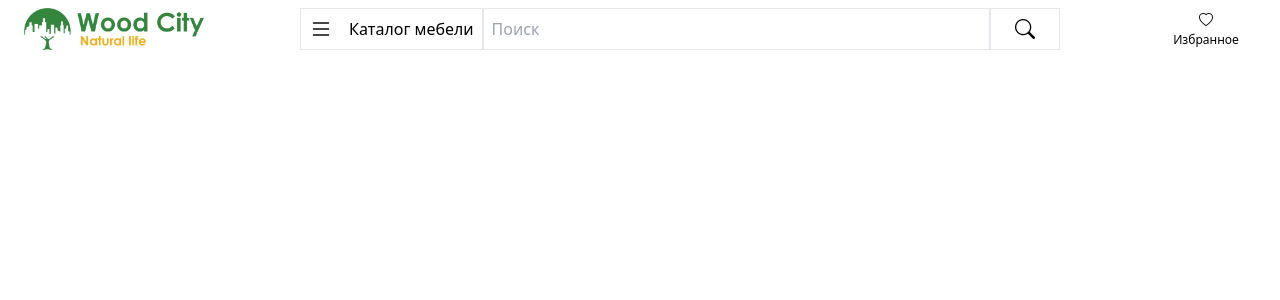
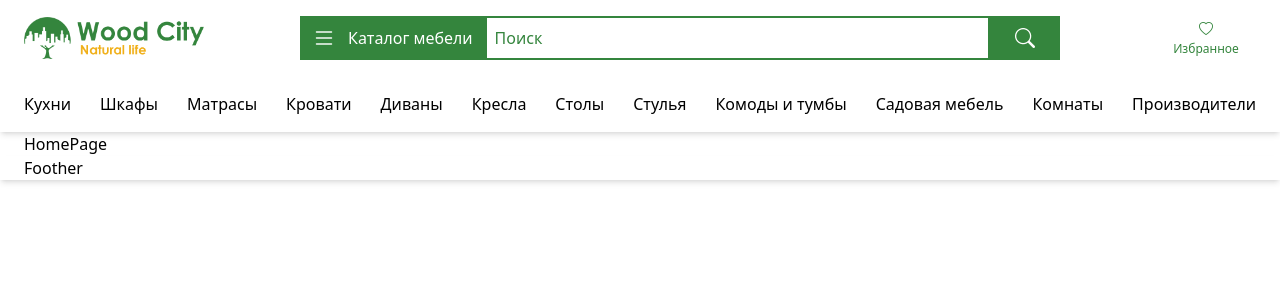
Before and after one commit to shahbozshirinboyev/sofa.wood-city.uz, a React (Vite) app: page / in a window 1280 px wide. Shown: the top 300 px of the page. Built offline with nearby package versions, Linux system fonts and the light colour scheme.

Commit message:
HomePage in process...

```diff
--- a/src/App.jsx
+++ b/src/App.jsx
@@ -6,6 +6,7 @@ import RooutLayout from "./layouts/RooutLayout";
 
 // pages
 import ErrorPage from "./pages/ErrorPage";
+import HomePage from "./pages/HomePage";
 
 function App() {
   const routes = createBrowserRouter([
@@ -13,7 +14,12 @@ function App() {
       path: "/",
       element: <RooutLayout />,
       errorElement: <ErrorPage />,
-      children: [],
+      children: [
+        {
+          index: "true",
+          element: <HomePage />,
+        },
+      ],
     },
   ]);
   return <RouterProvider router={routes} />;
--- a/src/components/Navbar.jsx
+++ b/src/components/Navbar.jsx
@@ -1,59 +1,60 @@
+import { useState } from "react";
 import logo from "/favicon/wood_city.png";
 
 function Navbar() {
+  const [open, setOpen] = useState(false);
   return (
     <>
-    <div className="flex md:flex-wrap lg:flex-nowrap py-2">
-
+      <div className="flex md:flex-wrap lg:flex-nowrap py-4">
         <div className="flex-1 order-2 md:order-1 flex justify-center md:justify-start items-center">
-
-        <div className="w-[180px]">
+          <div className="w-[180px] cursor-pointer">
             <img src={logo} alt="" />
           </div>
-
         </div>
 
         <div className="flex w-auto md:w-full lg:px-12 xl:px-24 order-1 md:order-3 lg:order-2 md:pt-4 lg:pt-0">
-
-        <button className="border">
+          <button
+            onClick={() => {
+              setOpen(!open);
+            }}
+            className="bg-maincolor text-white flex justify-center items-center"
+          >
             <div className="flex justify-center items-center">
-            <i className="bi bi-list text-[24px] px-2"></i>
-            <i className="bi hidden bi-x-lg"></i>
-            <p className="whitespace-nowrap h-full px-2 hidden md:block">Каталог мебели</p>
+              <i
+                className={`bi bi-list text-[24px] px-3 justify-center items-center ${
+                  open ? "hidden" : "flex"
+                } transition-all duration-300`}
+              ></i>
+              <i
+                className={`bi bi-x text-[24px] px-3 flex justify-center items-center ${
+                  !open ? "hidden" : "flex"
+                } transition-all duration-300`}
+              ></i>
+              <p className="whitespace-nowrap h-full pr-3 hidden md:block">
+                Каталог мебели
+              </p>
             </div>
           </button>
           <label htmlFor="" className="w-full hidden md:flex">
             <input
               type="text"
               placeholder="Поиск"
-          className="border px-2 py-0 w-full"
+              className="border-[2px] border-maincolor px-2 py-2 w-full focus:outline-none placeholder:text-maincolor text-maincolor"
             />
-        <button className="flex justify-center items-center border w-[80px]">
-        <i class="bi bi-search flex justify-center items-center text-[20px]"></i>
+            <button className="flex justify-center items-center w-[80px] bg-maincolor text-white">
+              <i className="bi bi-search flex justify-center items-center text-[20px]"></i>
             </button>
           </label>
-
         </div>
 
         <div className="flex-none md:flex-1 order-3  md:order-2 lg:order-3 flex justify-end items-center">
-
-        <div className="w-[100px] grid grid-cols-1 justify-center items-center">
+          <div className="w-[100px] grid grid-cols-1 justify-center items-center cursor-pointer text-maincolor">
             <i className="bi bi-heart text-center text-[14px]"></i>
-        <p className="text-center text-[12px]">Избранное</p>
-        </div>
-
+            <p className="text-center text-[12px] font-medium">Избранное</p>
           </div>
         </div>
-
-    {/* <div class="flex flex-wrap">
-  <div class="w-1/2 p-2 bg-red-500 order-1">Element 1</div>
-  <div class="flex-auto p-2 bg-blue-500 order-3">Element 2</div>
-  <div class="w-1/2 p-2 bg-green-500 order-2">Element 3</div>
-</div> */}
-
-
+      </div>
     </>
-
   );
 }
 
--- a/src/layouts/RooutLayout.jsx
+++ b/src/layouts/RooutLayout.jsx
@@ -1,22 +1,42 @@
 // components
+import { Outlet } from "react-router-dom";
 import Navbar from "../components/Navbar";
 
 function RooutLayout() {
   return (
-  <>
-    <section className="container">
+    <>
+    <div className="shadow-md">
+      <section className="container">
+
         <Navbar />
-    </section>
 
-    <section className="container">
-        {/* <div>contents</div> */}
-    </section>
+        <div className="py-4 hidden lg:block lg:text-[14px] xl:text-[16px]">
+          <ul className="flex justify-between items-center font-medium transition-all duration-200">
+            <li className="hover:font-medium hover:text-maincolor cursor-pointer">Кухни</li>
+            <li className="hover:font-medium hover:text-maincolor cursor-pointer">Шкафы</li>
+            <li className="hover:font-medium hover:text-maincolor cursor-pointer">Матрасы</li>
+            <li className="hover:font-medium hover:text-maincolor cursor-pointer">Кровати</li>
+            <li className="hover:font-medium hover:text-maincolor cursor-pointer">Диваны</li>
+            <li className="hover:font-medium hover:text-maincolor cursor-pointer">Кресла</li>
+            <li className="hover:font-medium hover:text-maincolor cursor-pointer">Столы</li>
+            <li className="hover:font-medium hover:text-maincolor cursor-pointer">Стулья</li>
+            <li className="hover:font-medium hover:text-maincolor cursor-pointer">Комоды и тумбы</li>
+            <li className="hover:font-medium hover:text-maincolor cursor-pointer">Садовая мебель</li>
+            <li className="hover:font-medium hover:text-maincolor cursor-pointer">Комнаты</li>
+            <li className="hover:font-medium hover:text-maincolor cursor-pointer">Производители</li>
+          </ul>
+        </div>
 
-    <section className="container">
-        {/* <div>Footer</div> */}
-    </section>
-  </>
-);
+      </section>
+    </div>
+
+      <section className="container">
+        <Outlet />
+      </section>
+
+      <div className="shadow-md"><section className="container">Foother</section></div>
+    </>
+  );
 }
 
 export default RooutLayout;
--- /dev/null
+++ b/src/pages/HomePage.jsx
@@ -0,0 +1,9 @@
+import React from 'react'
+
+function HomePage() {
+  return (
+    <div>HomePage</div>
+  )
+}
+
+export default HomePage
--- a/tailwind.config.js
+++ b/tailwind.config.js
@@ -5,9 +5,6 @@ export default {
     extend: {
       colors: {
         maincolor: "#34853D",
-        lighterbg: "#fffef4",
-        oranger: "#F0AF18",
-        greener: "#34853D",
       },
       container: {
         center: true,
```
Lines whose indentation alone changed are shown as unchanged.
